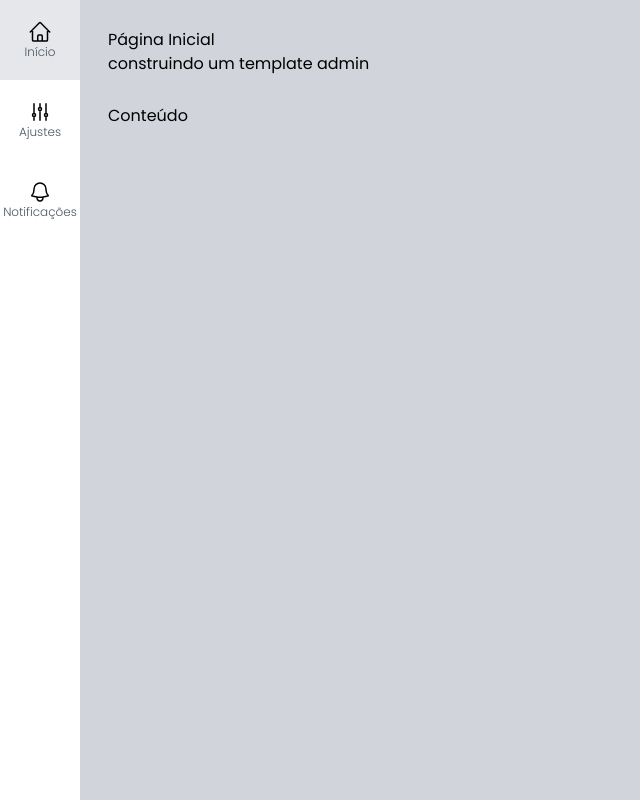
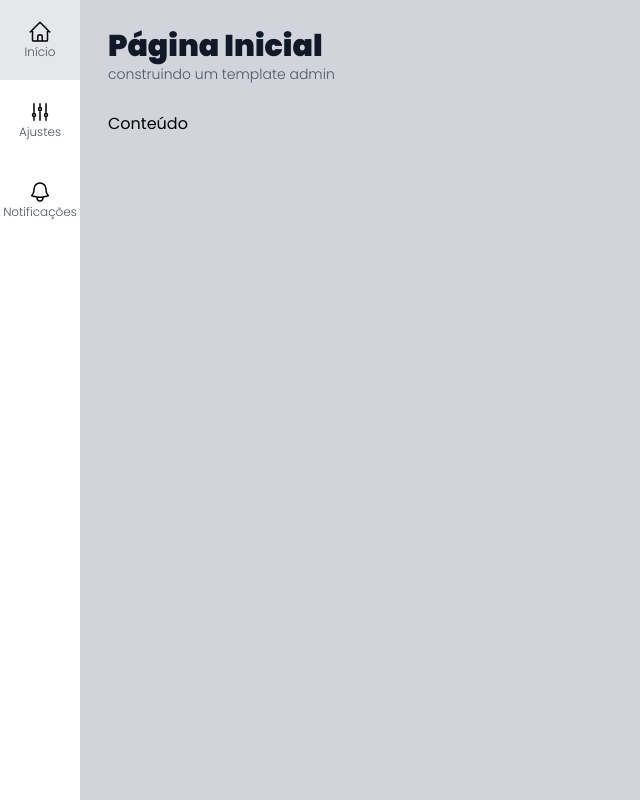
Before and after one commit to emersonhenriquedev/next-admin, a Next.js app: page / in a window 1280 px wide. Shown: the whole page, without its empty margins (0-640 px from the left). Built offline with nearby package versions, Linux system fonts and the light colour scheme.

Commit message:
componente Titulo

```diff
--- a/src/components/template/Titulo.tsx
+++ b/src/components/template/Titulo.tsx
@@ -6,8 +6,8 @@
 export default function Titulo(props: TituloProps) {
     return (
         <div>
-            <h1 className="">{props.titulo}</h1>
-            <h2 className="">{props.subtitulo}</h2>
+            <h1 className="font-black text-3xl text-gray-900">{props.titulo}</h1>
+            <h2 className="font-light text-sm text-gray-600">{props.subtitulo}</h2>
         </div>
     )
 }
```
